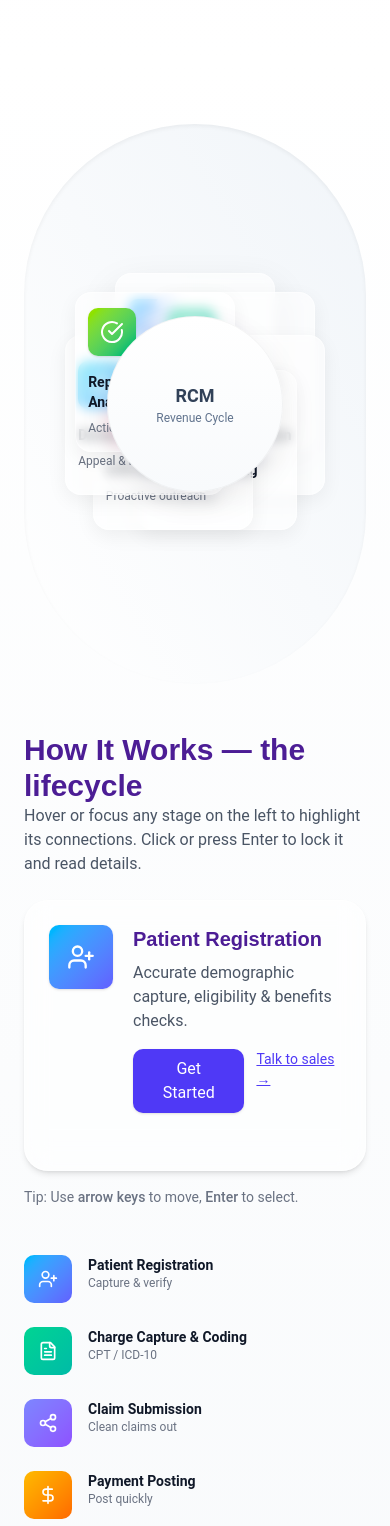
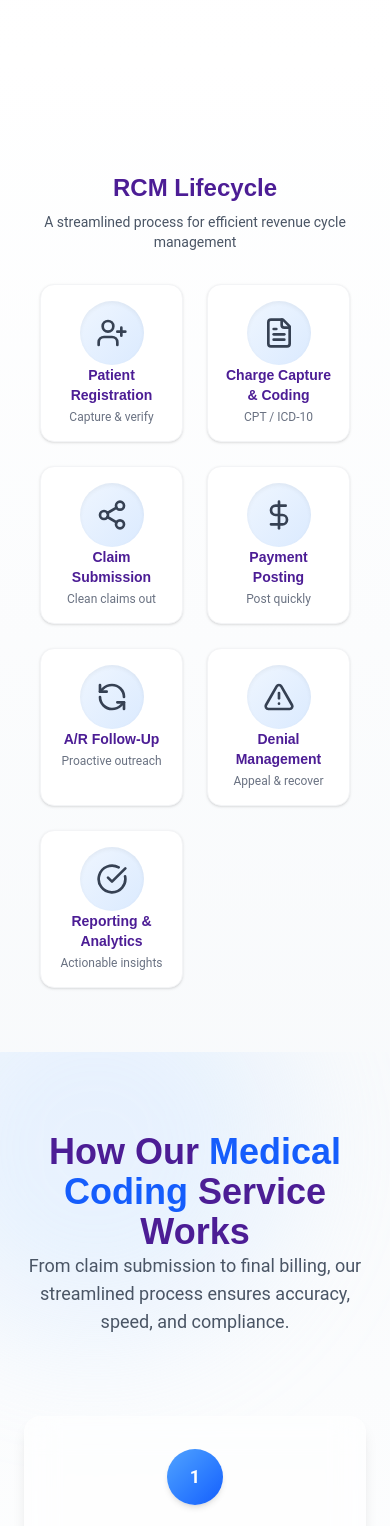
Before and after one commit to balumanthena/rcmcitrux, a Next.js app: page / in a window 390 px wide. Shown: the part 2480-4006 px from the top of the page. Built offline with nearby package versions, Linux system fonts and the light colour scheme.

Commit message:
Describe what you changed

```diff
--- a/components/RCMLifecycle.tsx
+++ b/components/RCMLifecycle.tsx
@@ -1,7 +1,7 @@
 // components/RcmLifecycleCircle.tsx
 'use client';
 
-import React, { useCallback, useEffect, useRef, useState } from 'react';
+import React, { useCallback, useEffect, useRef, useState, useMemo } from 'react';
 import {
   UserPlus,
   FileText,
@@ -36,20 +36,24 @@ export default function RcmLifecycleCircle() {
   const [selected, setSelected] = useState<number>(0);
   const [hovered, setHovered] = useState<number | null>(null);
   const [positions, setPositions] = useState<{ x: number; y: number }[]>([]);
-  const prefersReducedMotion = typeof window !== 'undefined' && window.matchMedia && window.matchMedia('(prefers-reduced-motion: reduce)').matches;
+  const [size, setSize] = useState({ width: 560, height: 560 });
 
-  // compute positions (circle) based on container size
+  const prefersReducedMotion =
+    typeof window !== 'undefined' &&
+    window.matchMedia &&
+    window.matchMedia('(prefers-reduced-motion: reduce)').matches;
+
   const computePositions = useCallback(() => {
     const root = containerRef.current;
     if (!root) return;
     const rect = root.getBoundingClientRect();
+    setSize({ width: rect.width, height: rect.height });
     const w = rect.width;
     const h = rect.height;
     const cx = w / 2;
     const cy = h / 2;
-    const radius = Math.min(w, h) / 2 - 120; // leave room for card size
+    const radius = Math.min(w, h) / 2 - 120;
     const pts = STAGES.map((_, i) => {
-      // start at top (-90deg)
       const angle = (i / STAGES.length) * Math.PI * 2 - Math.PI / 2;
       const x = cx + radius * Math.cos(angle);
       const y = cy + radius * Math.sin(angle);
@@ -58,7 +62,6 @@ export default function RcmLifecycleCircle() {
     setPositions(pts);
   }, []);
 
-  // initialize + observe resize
   useEffect(() => {
     computePositions();
     if (!containerRef.current) return;
@@ -67,7 +70,6 @@ export default function RcmLifecycleCircle() {
     return () => ro.disconnect();
   }, [computePositions]);
 
-  // keyboard navigation when focus is inside container
   useEffect(() => {
     const root = containerRef.current;
     if (!root) return;
@@ -91,54 +93,67 @@ export default function RcmLifecycleCircle() {
     return () => root.removeEventListener('keydown', onKey);
   }, []);
 
-  // helper to build curved SVG path between two points (slightly bowed outward)
-  const makeCurve = (p1: { x: number; y: number }, p2: { x: number; y: number }, center: { x: number; y: number }) => {
+  const makeCurve = (
+    p1: { x: number; y: number },
+    p2: { x: number; y: number },
+    center: { x: number; y: number }
+  ) => {
     const mx = (p1.x + p2.x) / 2;
     const my = (p1.y + p2.y) / 2;
-    // outward normal from center to midpoint
     let nx = mx - center.x;
     let ny = my - center.y;
     const len = Math.sqrt(nx * nx + ny * ny) || 1;
     nx = nx / len;
     ny = ny / len;
-    const bow = 64; // curve strength (tweakable)
+    const bow = 64;
     const cx = mx + nx * bow;
     const cy = my + ny * bow;
-    return `M ${p1.x.toFixed(1)} ${p1.y.toFixed(1)} Q ${cx.toFixed(1)} ${cy.toFixed(1)} ${p2.x.toFixed(1)} ${p2.y.toFixed(1)}`;
+    return `M ${p1.x.toFixed(1)} ${p1.y.toFixed(1)} Q ${cx.toFixed(
+      1
+    )} ${cy.toFixed(1)} ${p2.x.toFixed(1)} ${p2.y.toFixed(1)}`;
   };
 
-  // center point for curves
-  const centerPoint = positions.length ? { x: positions[0].x * 0 + positions[0].x * 0 + (containerRef.current!.getBoundingClientRect().width / 2), y: containerRef.current!.getBoundingClientRect().height / 2 } : { x: 0, y: 0 };
+  const centerPoint = { x: size.width / 2, y: size.height / 2 };
+
+  const curves = useMemo(() => {
+    if (!positions.length) return [];
+    return positions.map((p, i) => {
+      const next = positions[(i + 1) % positions.length];
+      return makeCurve(p, next, centerPoint);
+    });
+  }, [positions, centerPoint]);
 
   return (
     <section className="py-16 px-6 bg-gradient-to-b from-white to-slate-50">
-      <div className="max-w-7xl mx-auto grid grid-cols-1 lg:grid-cols-2 gap-12 items-center">
-        {/* Circle + SVG paths (desktop) */}
+      {/* Desktop version */}
+      <div className="max-w-7xl mx-auto hidden lg:grid grid-cols-1 lg:grid-cols-2 gap-12 items-center">
+        {/* Circle */}
         <div className="w-full flex items-center justify-center">
           <div
             ref={containerRef}
             tabIndex={0}
             aria-label="RCM lifecycle visual"
-            className="relative w-[560px] h-[560px] lg:w-[560px] lg:h-[560px] rounded-full"
-            // focus ring handled by card buttons inside
+            className="relative w-[560px] h-[560px] rounded-full"
           >
-            {/* subtle background ring */}
             <div className="absolute inset-0 rounded-full bg-gradient-to-tr from-white to-slate-100 shadow-inner pointer-events-none" />
 
-            {/* svg connecting paths */}
-            <svg className="absolute inset-0 w-full h-full" viewBox={`0 0 ${containerRef.current?.getBoundingClientRect().width ?? 560} ${containerRef.current?.getBoundingClientRect().height ?? 560}`} preserveAspectRatio="none" aria-hidden>
+            {/* Paths */}
+            <svg
+              className="absolute inset-0 w-full h-full"
+              viewBox={`0 0 ${size.width} ${size.height}`}
+              preserveAspectRatio="none"
+              aria-hidden
+            >
               <defs>
                 <linearGradient id="pathGrad" x1="0" x2="1">
                   <stop offset="0%" stopColor="#c7d2fe" stopOpacity="0.9" />
                   <stop offset="50%" stopColor="#a78bfa" stopOpacity="0.9" />
                   <stop offset="100%" stopColor="#7c3aed" stopOpacity="0.9" />
                 </linearGradient>
-
                 <linearGradient id="activeGrad" x1="0" x2="1">
                   <stop offset="0%" stopColor="#60a5fa" stopOpacity="1" />
                   <stop offset="100%" stopColor="#7c3aed" stopOpacity="1" />
                 </linearGradient>
-
                 <filter id="glow" x="-50%" y="-50%" width="200%" height="200%">
                   <feGaussianBlur stdDeviation="8" result="coloredBlur" />
                   <feMerge>
@@ -148,12 +163,13 @@ export default function RcmLifecycleCircle() {
                 </filter>
               </defs>
 
-              {/* draw curved segments between each stage (i -> i+1), last connects to first */}
               {positions.length > 0 &&
-                positions.map((p, i) => {
-                  const next = positions[(i + 1) % positions.length];
-                  const path = makeCurve(p, next, { x: containerRef.current!.getBoundingClientRect().width / 2, y: containerRef.current!.getBoundingClientRect().height / 2 });
-                  const isActive = hovered === i || hovered === (i + 1) % positions.length || selected === i || selected === (i + 1) % positions.length;
+                curves.map((path, i) => {
+                  const isActive =
+                    hovered === i ||
+                    hovered === (i + 1) % positions.length ||
+                    selected === i ||
+                    selected === (i + 1) % positions.length;
                   return (
                     <path
                       key={i}
@@ -180,7 +196,6 @@ export default function RcmLifecycleCircle() {
                 return (
                   <button
                     key={s.id}
-                    role="button"
                     aria-pressed={isSelected}
                     aria-label={`${s.title} — ${s.short}`}
                     onClick={() => setSelected(i)}
@@ -188,7 +203,7 @@ export default function RcmLifecycleCircle() {
                     onMouseLeave={() => setHovered((h) => (h === i ? null : h))}
                     onFocus={() => setHovered(i)}
                     onBlur={() => setHovered((h) => (h === i ? null : h))}
-                    className={`absolute w-40 h-40 rounded-2xl p-3 text-left focus:outline-none shadow-lg
+                    className={`absolute w-40 h-40 rounded-2xl p-3 text-left shadow-lg
                       ${isSelected ? 'ring-4 ring-indigo-200' : ''}
                       ${prefersReducedMotion ? '' : 'transition-transform duration-220'}
                     `}
@@ -199,9 +214,10 @@ export default function RcmLifecycleCircle() {
                       background: 'rgba(255,255,255,0.6)',
                       backdropFilter: 'blur(6px)',
                       border: '1px solid rgba(255,255,255,0.5)',
-                      boxShadow: isSelected || isHovered ? '0 18px 40px rgba(2,6,23,0.12)' : '0 6px 20px rgba(2,6,23,0.06)',
+                      boxShadow: isSelected || isHovered
+                        ? '0 18px 40px rgba(2,6,23,0.12)'
+                        : '0 6px 20px rgba(2,6,23,0.06)',
                     }}
-                    // keyboard nav order
                   >
                     <div className="flex flex-col items-start gap-2">
                       <div className={`w-12 h-12 rounded-lg flex items-center justify-center bg-gradient-to-br ${s.color} text-white shadow-sm`}>
@@ -213,11 +229,15 @@ export default function RcmLifecycleCircle() {
                   </button>
                 );
               })}
-            {/* central hub */}
+
+            {/* Center Hub */}
             <div
               className="absolute left-1/2 top-1/2 -translate-x-1/2 -translate-y-1/2 w-44 h-44 rounded-full flex flex-col items-center justify-center"
-              style={{ background: 'linear-gradient(180deg,#fff,#f8fafc)', boxShadow: '0 10px 30px rgba(2,6,23,0.08)', border: '1px solid rgba(0,0,0,0.04)' }}
-              aria-hidden
+              style={{
+                background: 'linear-gradient(180deg,#fff,#f8fafc)',
+                boxShadow: '0 10px 30px rgba(2,6,23,0.08)',
+                border: '1px solid rgba(0,0,0,0.04)',
+              }}
             >
               <div className="text-lg font-bold text-slate-700">RCM</div>
               <div className="text-xs text-slate-500">Revenue Cycle</div>
@@ -271,22 +291,35 @@ export default function RcmLifecycleCircle() {
         </div>
       </div>
 
-      {/* Mobile fallback: stacked list with subtle connectors */}
-      <div className="mt-12 lg:hidden max-w-3xl mx-auto">
-        <ol className="space-y-6">
-          {STAGES.map((s, i) => (
-            <li key={s.id} className="flex items-start gap-4">
-              <div className={`w-12 h-12 rounded-lg flex items-center justify-center bg-gradient-to-br ${s.color} text-white flex-shrink-0`}>
-                <s.Icon className="w-5 h-5" />
-              </div>
-              <div>
-                <div className="text-sm font-semibold text-gray-900">{s.title}</div>
-                <div className="text-xs text-gray-500">{s.short}</div>
-              </div>
-            </li>
-          ))}
-        </ol>
+      {/* Mobile: Modern vertical timeline */}
+     {/* Mobile: Two-column grid like screenshot */}
+{/* Mobile: Modern grid layout with heading */}
+<div className="mt-12 lg:hidden max-w-md mx-auto px-4">
+  <h2 className="text-2xl font-bold text-center text-gray-900">
+    RCM Lifecycle
+  </h2>
+  <p className="mt-2 text-sm text-center text-gray-600">
+    A streamlined process for efficient revenue cycle management
+  </p>
+
+  <div className="mt-8 grid grid-cols-2 gap-6">
+    {STAGES.map((s) => (
+      <div
+        key={s.id}
+        className="flex flex-col items-center text-center p-4 bg-white rounded-xl shadow border border-gray-100"
+      >
+        <div className="w-16 h-16 rounded-full flex items-center justify-center bg-gradient-to-br from-blue-50 to-blue-100 shadow-inner">
+          <s.Icon className="w-8 h-8 text-gray-700" />
+        </div>
+        <h4 className="mt-3 text-sm font-semibold text-gray-900">{s.title}</h4>
+        <p className="mt-1 text-xs text-gray-500">{s.short}</p>
       </div>
+    ))}
+  </div>
+</div>
+
+
+
     </section>
   );
 }
```
